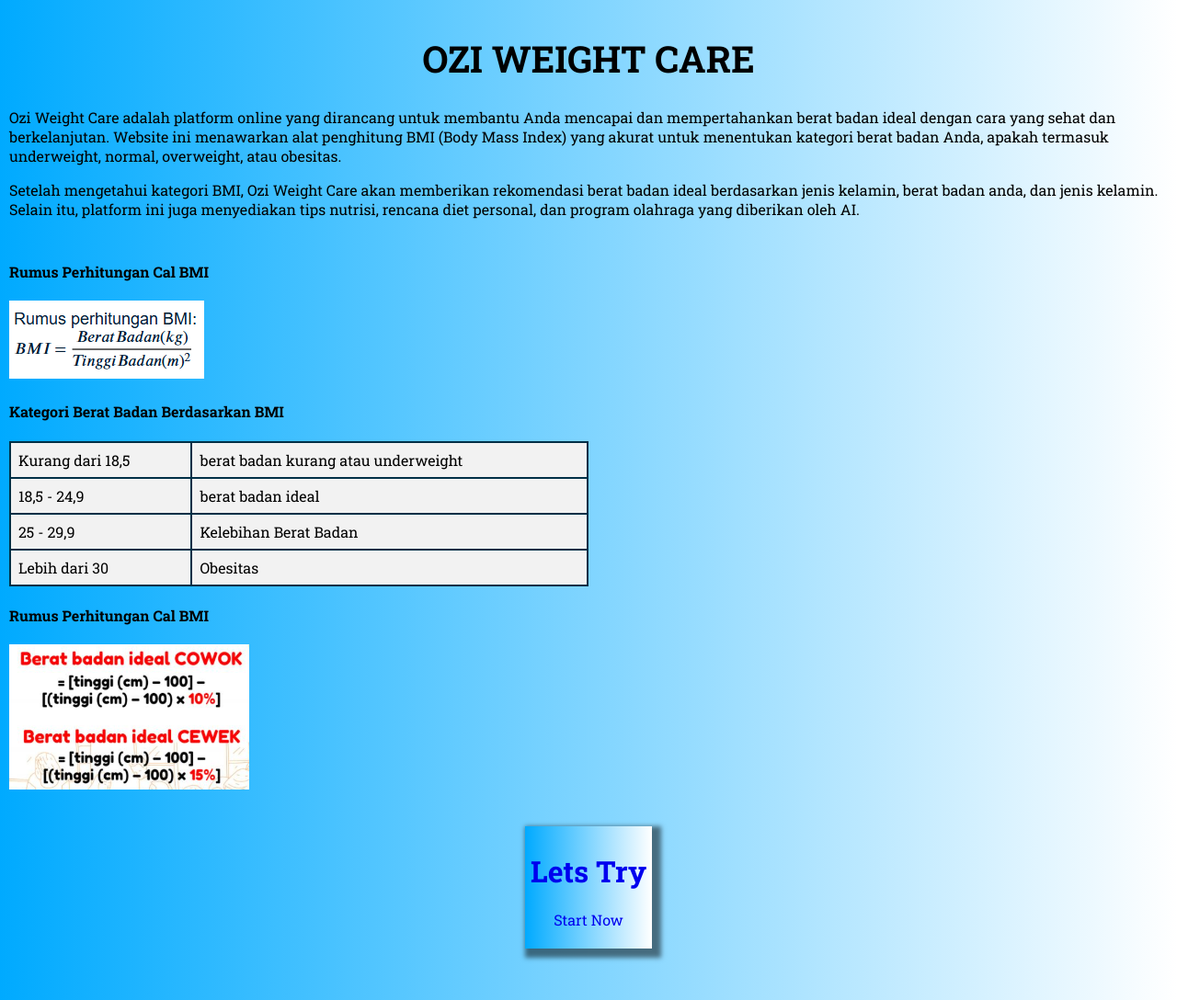
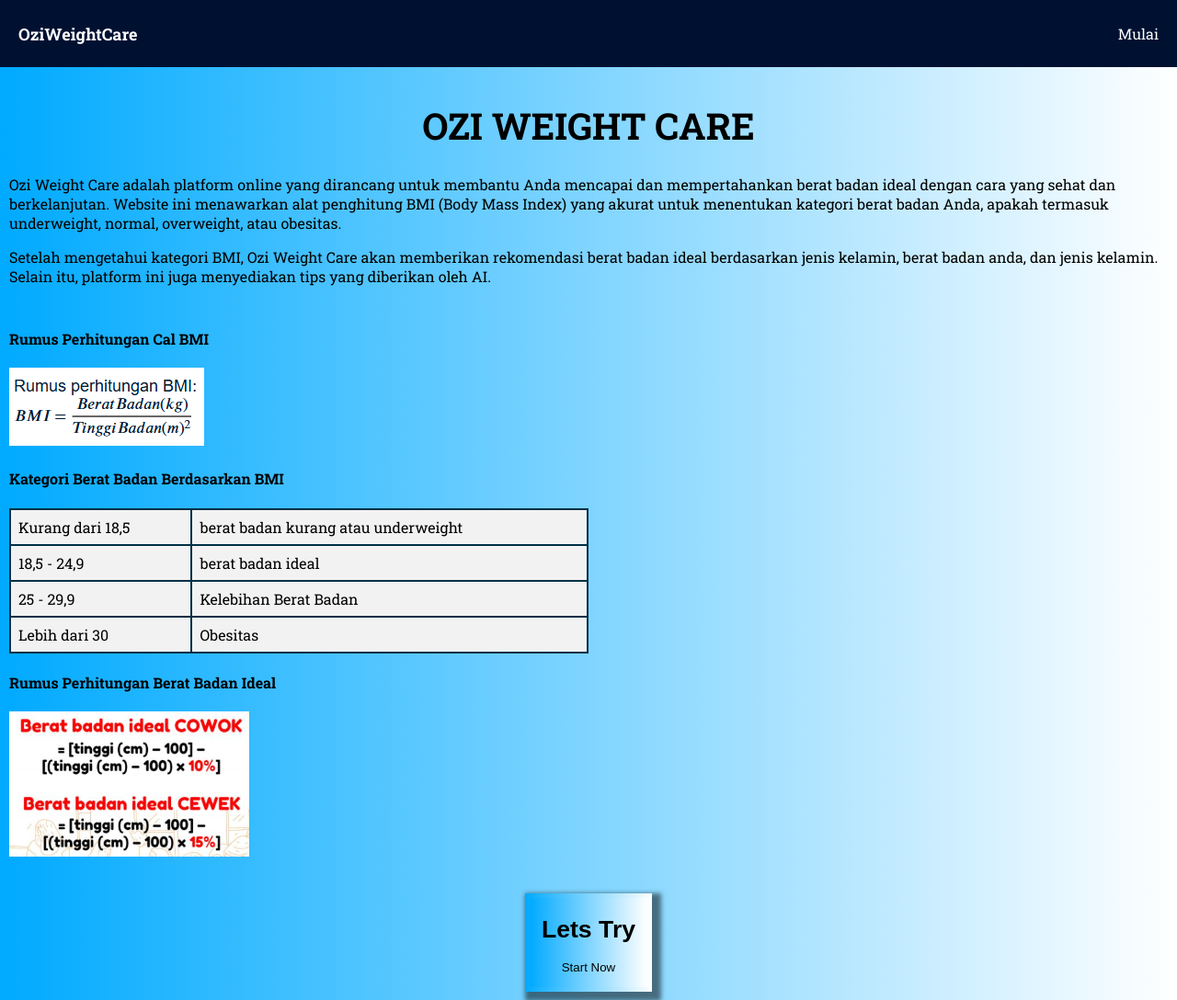
Before and after one commit to FauziWBSCH/BMI-Calculator, a plain HTML site: page index.html in a window 1280 px wide. Shown: the top 1088 px of the page at 92% size. Drawn offline with Linux system fonts and the light colour scheme.

Commit message:
tambahan navbar

```diff
--- a/index.html
+++ b/index.html
@@ -14,6 +14,14 @@
   </head>
   <body>
     <!-- Konten Start -->
+    <div class="navbar">
+      <nav class="nav-content">
+        <h1>OziWeightCare</h1>
+        <ul>
+          <li><a href="cal.html">Mulai</a></li>
+        </ul>
+      </nav>
+    </div>
     <div class="top">
       <div class="deskripsi">
         <h1 style="font-size: 40px">OZI WEIGHT CARE</h1>
@@ -28,8 +36,7 @@
           Setelah mengetahui kategori BMI, Ozi Weight Care akan memberikan
           rekomendasi berat badan ideal berdasarkan jenis kelamin, berat badan
           anda, dan jenis kelamin. Selain itu, platform ini juga menyediakan
-          tips nutrisi, rencana diet personal, dan program olahraga yang
-          diberikan oleh AI.
+          tips yang diberikan oleh AI.
         </p>
       </div>
 
@@ -61,7 +68,7 @@
         </table>
       </div>
       <div class="rumus">
-        <h4>Rumus Perhitungan Cal BMI</h4>
+        <h4>Rumus Perhitungan Berat Badan Ideal</h4>
         <p>
           <img src="rumus_bb_ideal.PNG" alt="rumus" />
         </p>
@@ -69,8 +76,10 @@
       <div class="card">
         <div class="card-item">
           <a href="cal.html">
-            <h1>Lets Try</h1>
-            <p>Start Now</p>
+            <button type="button" class="btn-cta">
+              <h1>Lets Try</h1>
+              <p>Start Now</p>
+            </button>
           </a>
         </div>
       </div>
--- a/style.css
+++ b/style.css
@@ -117,6 +117,59 @@ input {
   border-collapse: collapse;
 }
 
+.navbar {
+  background-color: #001031;
+  display: flex;
+  flex-wrap: wrap;
+  justify-content: space-between;
+  align-items: center;
+  padding: 10px 20px;
+}
+
+.nav-content {
+  display: flex;
+  text-align: center;
+  justify-content: space-between;
+  align-items: center;
+  color: #ffffff;
+  width: 100%;
+}
+
+.nav-content h1 {
+  margin: 0;
+  font-size: 18px;
+}
+
+.nav-content ul {
+  padding: 0;
+  display: flex;
+  gap: 20px;
+  list-style: none;
+}
+
+.nav-content ul li {
+  display: inline-block;
+}
+
+.nav-content ul li a {
+  color: #ffffff;
+  text-decoration: none;
+  padding: 10-x;
+}
+
+nav ul li a:hover {
+  color: #00aaff;
+  font-size: 20px;
+  cursor: pointer;
+}
+
+.btn-cta {
+  background: linear-gradient(to right, #00aaff, #ffffff);
+  border: none;
+  width: 100%;
+  cursor: pointer;
+}
+
 @media screen and (max-width: 500px) {
   table {
     width: 100%;
@@ -143,4 +196,9 @@ input {
   .hasil {
     text-align: center;
   }
+
+  nav ul li a:hover {
+    color: #00aaff;
+    cursor: pointer;
+  }
 }
```
